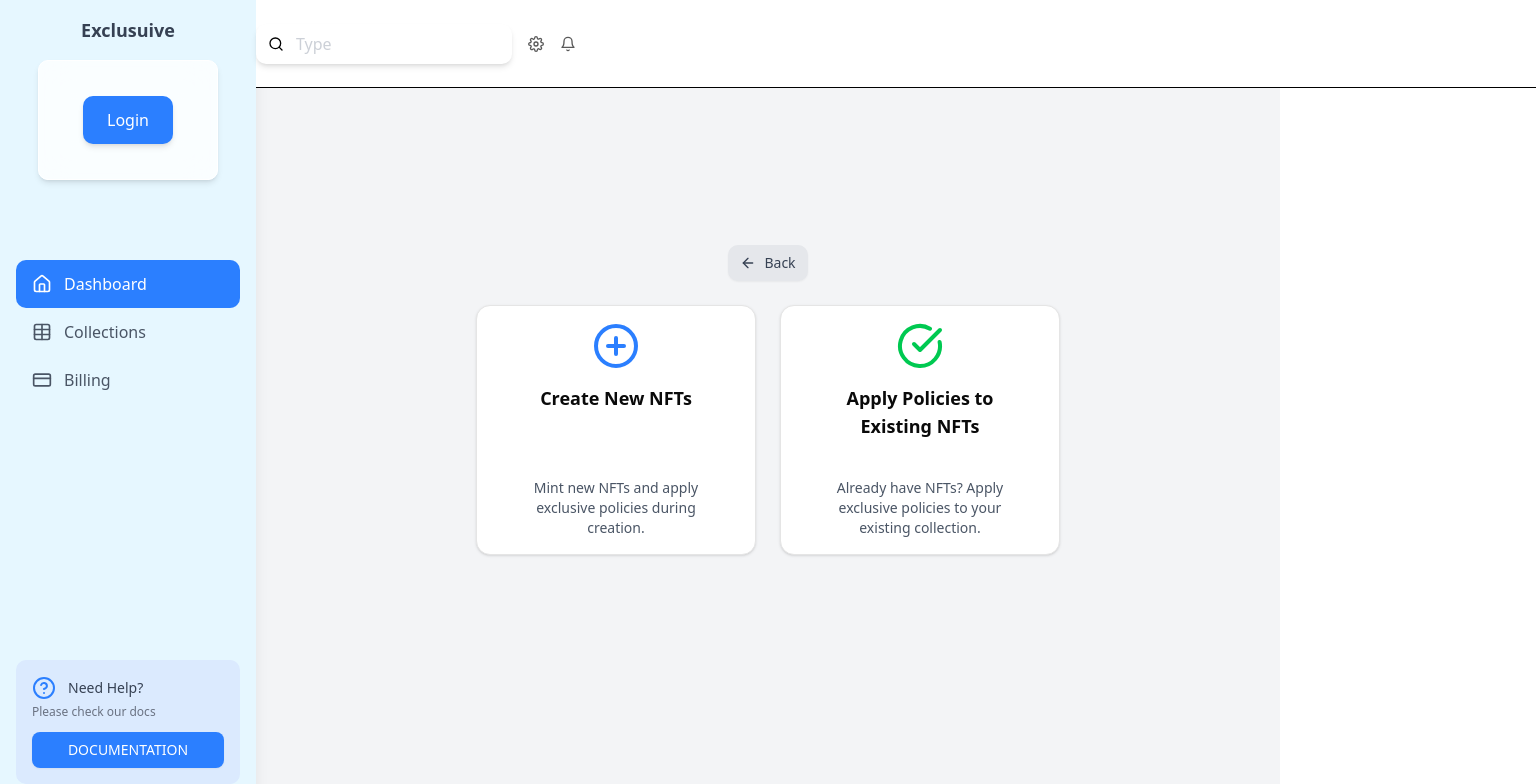
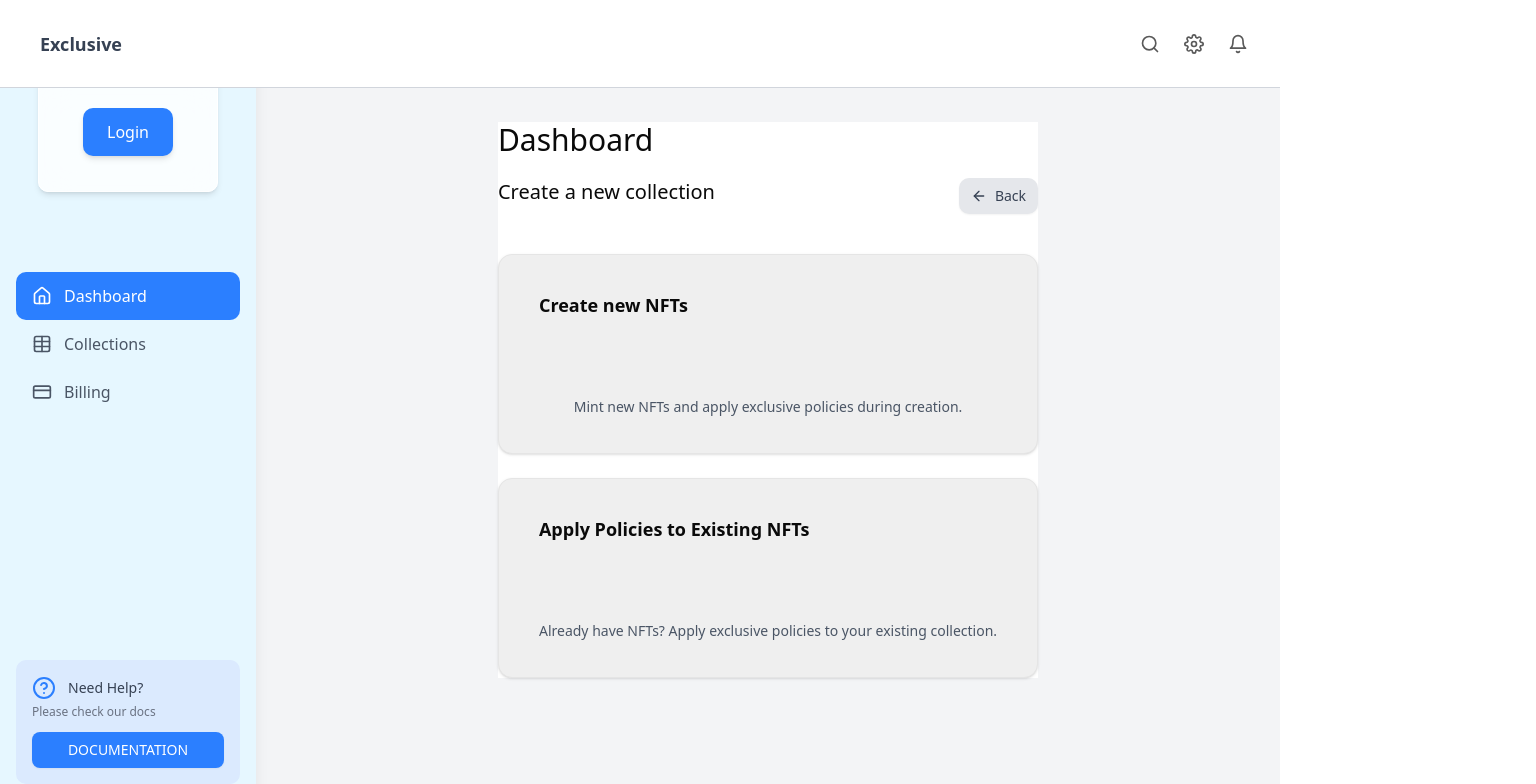
Before and after one commit to Exclusuive/frontend, a React (Vite) app: page /makecollection in a window 1280 px wide. Shown: the top 784 px of the page, 1536 px wide, since content can reach past the window. Built offline with nearby package versions, Linux system fonts and the light colour scheme; what @mysten/dapp-kit would draw is missing.

Commit message:
2차 frontend 수정

```diff
--- a/src/components/Header.tsx
+++ b/src/components/Header.tsx
@@ -1,24 +1,20 @@
-import { FiSearch, FiUser, FiSettings, FiBell } from "react-icons/fi";
+import { FiSearch, FiSettings, FiBell } from "react-icons/fi";
+import { Link } from "react-router-dom";
 
 export default function Header() {
   return (
-    <div className="absolute w-full h-[11%] bg-white flex items-center border-b border-black">
-      <div className="flex space-x-4">
-        <div className="relative">
-          <input
-            type="text"
-            placeholder="Type"
-            className="w-64 rounded-lg bg-white px-4 py-2 pl-10 text-gray-400 shadow-md focus:outline-none"
-          />
-          <FiSearch className="absolute top-1/2 left-3 -translate-y-1/2 transform text-black" />
-        </div>
+    <div className="fixed justify-between top-0 left-0 w-full h-[11%] bg-white flex items-center border-b-[1px] border-gray-300 z-50">
+      <div className="ml-10">
+        <Link to="/" className="w-full text-lg font-bold text-gray-700">
+          <p className="mx-auto text-center">Exclusive</p>
+        </Link>
+      </div>
+      <div className="flex items-center mr-8 space-x-6 font-semibold text-[#595959] text-xl">
+        <FiSearch className="cursor-pointer" />
+        <FiSettings className="cursor-pointer" />
+        <FiBell className="cursor-pointer" />
+      </div>
 
-        {/* Icons and Sign In */}
-        <div className="flex items-center space-x-4 font-semibold text-[#595959]">
-          <FiSettings className="cursor-pointer" />
-          <FiBell className="cursor-pointer" />
-        </div>
       </div>
-    </div>
   );
 }
--- a/src/components/MakeCollection/NFTOptions.tsx
+++ b/src/components/MakeCollection/NFTOptions.tsx
@@ -1,46 +1,44 @@
-import { Card, CardContent, CardHeader, CardTitle } from "@/components/ui/card";
-import { PlusCircle, CheckCircle, ArrowLeft } from "lucide-react";
+import { Card, CardContent, CardHeader } from "@/components/ui/card";
+import { ArrowLeft } from "lucide-react";
 import { Button } from "@/components/ui/button";
 import { Link } from "react-router-dom";
 import { NFTOptionsProps } from "@/types/types";
 
 const NFTOptions: React.FC<NFTOptionsProps> = ({ setSelectedOption }) => {
   return (
-    <div className="flex flex-col items-center justify-center gap-6">
-      {/* 뒤로 가기 버튼 */}
+    <div className="bg-white">
+      <div className="text-3xl mb-5">Dashboard</div>
+      <div className="flex justify-between">
+        <div className="text-xl">Create a new collection</div>
         <Link to="/">
           <Button className="flex items-center gap-2 self-start rounded-lg bg-gray-200 px-4 py-2 text-gray-700 hover:bg-gray-300">
             <ArrowLeft size={20} /> Back
           </Button>
         </Link>
+    </div>
 
-      <div className="flex justify-center gap-6">
+    <div className="flex flex-col items-center gap-6 mt-10">
+
         {/* 새 NFT 만들기 */}
         <Card
-          className="flex h-[250px] w-1/4 min-w-[280px] cursor-pointer flex-col justify-between p-4 transition hover:shadow-lg"
+          className="bg-[#EFEFEF] flex h-[200px] w-full min-w-[280px] cursor-pointer flex-col justify-between p-4 transition hover:shadow-lg"
           onClick={() => setSelectedOption("create")}
         >
-          <CardHeader className="flex flex-col items-center text-center">
-            <PlusCircle size={48} className="text-blue-500" />
-            <CardTitle className="mt-2 text-lg font-semibold">Create New NFTs</CardTitle>
-          </CardHeader>
-          <CardContent className="text-center text-sm text-gray-600">
+          <CardHeader className="mt-5 text-lg font-semibold">Create new NFTs</CardHeader>
+          <CardContent className="mb-5 text-center text-sm text-gray-600">
             Mint new NFTs and apply exclusive policies during creation.
           </CardContent>
         </Card>
 
         {/* 기존 NFT 정책 적용 */}
         <Card
-          className="flex h-[250px] w-1/4 min-w-[280px] cursor-pointer flex-col justify-between p-4 transition hover:shadow-lg"
+          className="bg-[#EFEFEF] flex h-[200px] w-full min-w-[280px] cursor-pointer flex-col justify-between p-4 transition hover:shadow-lg"
           onClick={() => setSelectedOption("apply")}
         >
-          <CardHeader className="flex flex-col items-center text-center">
-            <CheckCircle size={48} className="text-green-500" />
-            <CardTitle className="mt-2 text-lg font-semibold">
+            <CardHeader className="mt-5 text-lg font-semibold">
               Apply Policies to Existing NFTs
-            </CardTitle>
             </CardHeader>
-          <CardContent className="text-center text-sm text-gray-600">
+          <CardContent className="mb-5 text-center text-sm text-gray-600">
             Already have NFTs? Apply exclusive policies to your existing collection.
           </CardContent>
         </Card>
--- a/src/components/ProfileCard.tsx
+++ b/src/components/ProfileCard.tsx
@@ -27,25 +27,11 @@ const ProfileCard = ({ viewItem, setViewItem }: ProfileCardProps) => {
   return (
     <div className="mx-auto h-[120px] w-4/5 flex flex-col items-center justify-center p-5">
       <img src="/pamchu.png" alt="profile" className="h-30 w-auto rounded-full" />
-      <div className="px-4">
-        <h2 className="text-lg font-semibold">Esthera Jackson</h2>
-        <p className="text-gray-500">esthera@simmmple.com</p>
+      <div className="px-4 text-center">
+        <h2 className="text-lg font-semibold">PAMI</h2>
+        <p className="text-gray-500">dokpami@gmail.com</p>
       </div>
 
-      <div className="flex flex-1 justify-end space-x-4">
-        {menuItems.map((item) => (
-          <button
-            key={item.name}
-            onClick={() => setViewItem(item.name)}
-            className={`flex cursor-pointer items-center space-x-2 rounded-lg px-4 py-2 transition-all ${
-              viewItem === item.name ? "bg-white text-black shadow-sm" : "text-gray-600"
-            }`}
-          >
-            {item.icon}
-            <span>{item.name}</span>
-          </button>
-        ))}
-      </div>
     </div>
   );
 };
--- a/src/components/SideBar.tsx
+++ b/src/components/SideBar.tsx
@@ -1,7 +1,6 @@
 import { useState } from "react";
 import { Home, Table, CreditCard, HelpCircle } from "lucide-react";
 import { Button } from "@/components/ui/button";
-import { Link } from "react-router-dom";
 import { useNavigate } from "react-router-dom";
 import ProfileCard from "@/components/ProfileCard";
 import { collections } from "@/types/examples";
@@ -31,12 +30,8 @@ const Sidebar = () => {
 
   return (
     <aside className="fixed flex h-screen w-64 flex-col justify-between bg-[#E6F7FF] p-4 shadow-lg">
-      {/* 상단 로고 및 제목 */}
       <div>
-        <Link to="/" className="w-full text-lg font-bold text-gray-700">
-          <p className="mx-auto text-center">Exclusuive</p>
-        </Link>
-        <div className="mt-20">
+        <div className="mt-30">
           <ProfileCard viewItem={viewItem} setViewItem={setViewItem} />
         </div>
         <nav className="mt-20">
```
Lines whose indentation alone changed are shown as unchanged.
